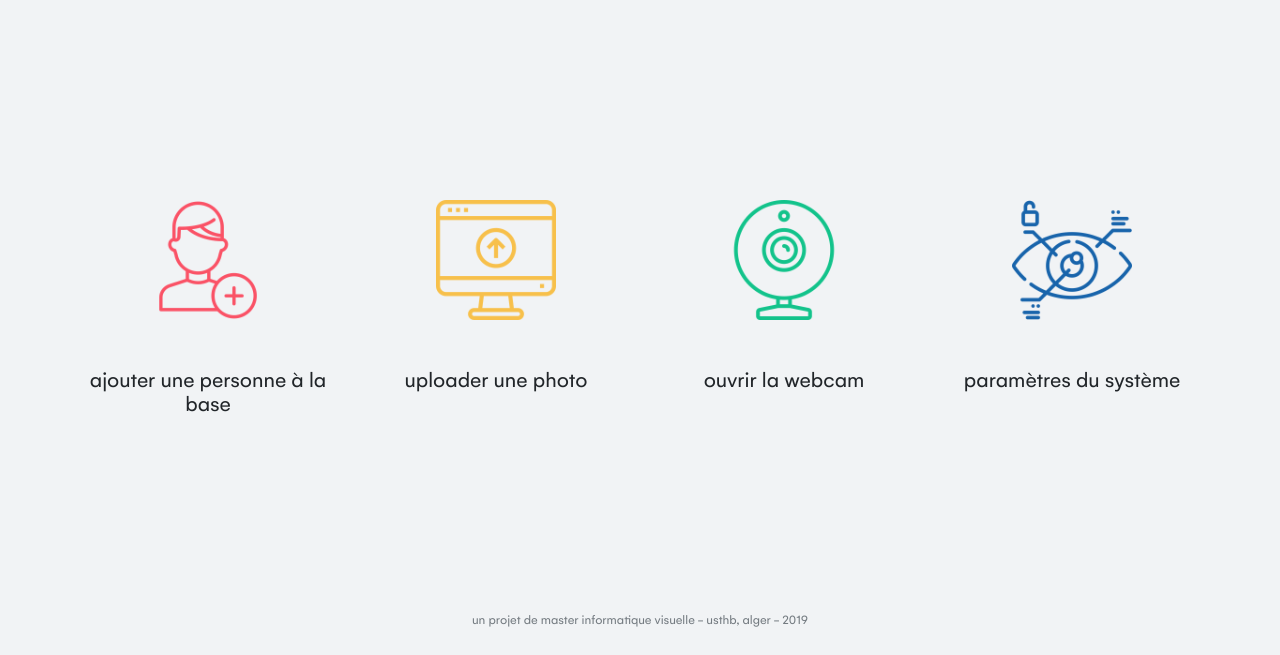
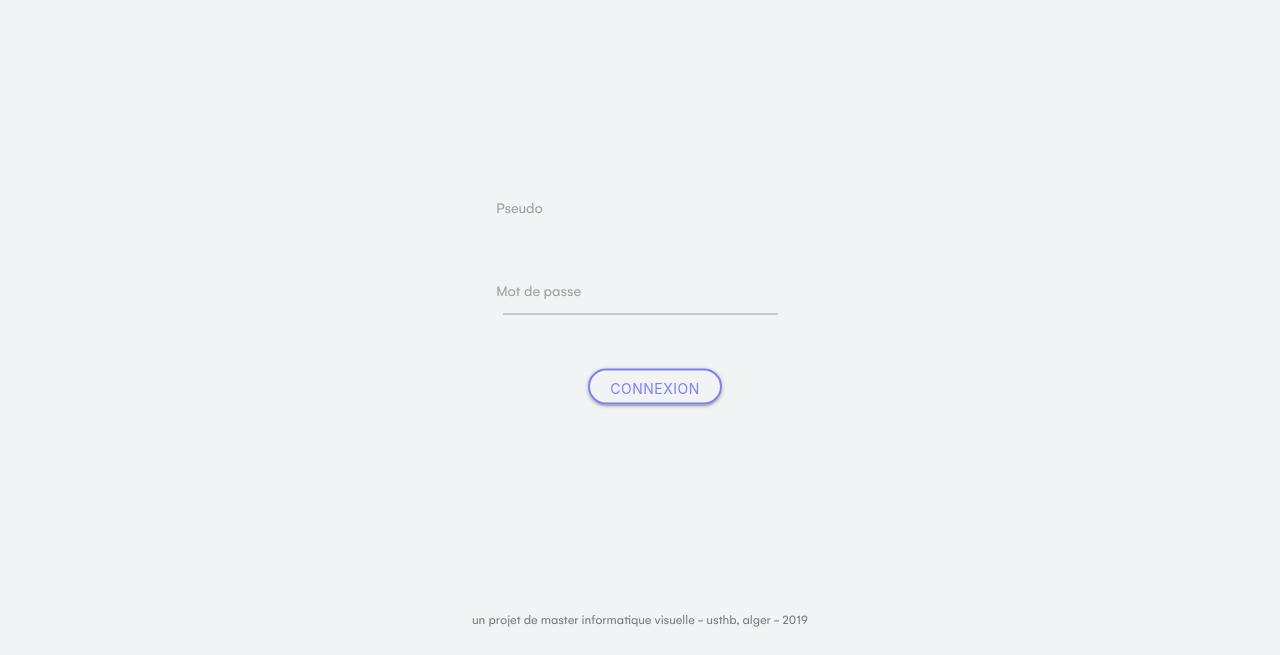
Before and after one commit to yankh/rekko, a Flask app: page / in a window 1280 px wide. Shown: the part 145-800 px from the top of the page. Run offline with Flask 2, Linux system fonts and the light colour scheme.

Commit message:
Adding login page

```diff
--- a/app.py
+++ b/app.py
@@ -3,10 +3,25 @@ from flask import Flask, render_template, request, url_for, redirect, jsonify, s
 
 app = Flask(__name__)
 
-# Website main page
+#Logout page displaying
 @app.route('/')
-def landing():
-    return render_template('admin.html')
+def logout():
+    return render_template('login.html')
+
+# Login page displaying
+@app.route('/', methods = ['POST'])
+def login():
+    if request.method == 'POST' and 'login' in request.form:
+        if (request.form['password'] == "p") and (request.form['username'] == "u"):
+            return render_template('admin.html')
+        else:
+            return render_template('login.html', wrong=True)
+
+
+# #Setting
+# @app.route('/')
+# def setting():
+#     return render_template('login.html')
 
 
 
--- a/static/css/style.css
+++ b/static/css/style.css
@@ -98,7 +98,7 @@ section{
 
 /* Process */
 #content{
-  padding-top: 10vh
+  padding-top: 5vh
 }
 #uploaded-img{
   height: 50vh;
@@ -284,7 +284,7 @@ input.valid[type=text]:not(.browser-default), input[type=text]:not(.browser-defa
   border: 2px solid var(--blue);
   border-radius: 30px;
   padding: 0px 20px;
-  margin-top: 65px;
+  margin-top: 2vh;
   margin-left: 30px !important;
   cursor: pointer;
   background-color: transparent;
@@ -296,7 +296,7 @@ input.valid[type=text]:not(.browser-default), input[type=text]:not(.browser-defa
 /* Adding page*/
 #adding h2{
   font-size: 28px;
-  margin-top: 80px;
+  margin-top: 5vh;
   margin-left: 50px
 }
 
@@ -305,24 +305,24 @@ input.valid[type=text]:not(.browser-default), input[type=text]:not(.browser-defa
 }
 
 #adding .advices{
-  height: 250px;
-  margin-bottom: 50px
+  height: 30vh;
+  margin-bottom: 5vh
 }
 
 #adding .advices #add-icon {
     width: 80px;
-    padding-top: 80px;
+    padding-top: 5vh;
 }
 
 #adding .advices p {
-  width: 50%
+  width: 55%
 }
 
 
 /* Adding page*/
 #parameters h2{
   font-size: 28px;
-  margin-top: 80px;
+  margin-top: 5vh;
   margin-left: 50px;
 }
 
@@ -340,7 +340,7 @@ input.valid[type=text]:not(.browser-default), input[type=text]:not(.browser-defa
   text-decoration: underline;
   cursor: pointer;
   text-align: left;
-  padding-top: 80px;
+  padding-top: 5vh;
   margin-left: 40px;
 }
 
@@ -368,5 +368,5 @@ input.valid[type=text]:not(.browser-default), input[type=text]:not(.browser-defa
 
 #parameters #threshold li{
   font-size: 24px;
-  margin-right: 35px;
+  margin-right: 30px;
 }
--- a/templates/admin.html
+++ b/templates/admin.html
@@ -46,7 +46,7 @@
                 	<img id="main-logo" src="/static/img/logo2.png">
             	</div>
 				<div class="col l3 right">
-	        		<a class="rounded">Déconnecter</a>
+	        		<a class="rounded" href="{{ url_for('logout') }}">Déconnecter</a>
 				</div>
         	</div>
             <h2>Ajout d'une personne à la base</h2>
@@ -121,7 +121,7 @@
                 	<img id="main-logo" src="/static/img/logo2.png">
             	</div>
 				<div class="col l3 right">
-	        		<a class="rounded">Déconnecter</a>
+	        		<a class="rounded" href="{{ url_for('logout') }}">Déconnecter</a>
 				</div>
         	</div>
             <h2>Paramètres</h2>
--- a/templates/login.html
+++ b/templates/login.html
@@ -13,17 +13,22 @@
             </div>
             <div id="login-form" class="row">
             	<div class="col s6 offset-s3">
+                  <form action="{{url_for('login')}}" method="post">
 	            	<div class="input-field col s12">
-	          			<input id="last_name" type="text" class="validate" value="Quentin Tarantino">
+	          			<input id="last_name" name="username" type="text" class="validate" value="">
 	          			<label for="last_name">Pseudo</label>
 	        		</div>
 	        		<div class="input-field col s12">
-	          			<input id="last_name" type="text" class="validate" value="Quentin Tarantino">
+	          			<input id="last_name" name="password" type="password" class="validate" value="">
 	          			<label for="last_name">Mot de passe</label>
 	        		</div>
 	        		<div class="input-field col s12 center">
-	        			<a class="waves-effect waves-light btn rounded">Connexion</a>
+                        <button class="waves-effect waves-light btn rounded" type="submit" name="login">Connexion</button>
 	        		</div>
+                    {%if wrong%}
+                        <span>passe or username wrong</span>
+                    {% endif %}
+                  </form>
         		</div>
             </div>
         </div>
```
